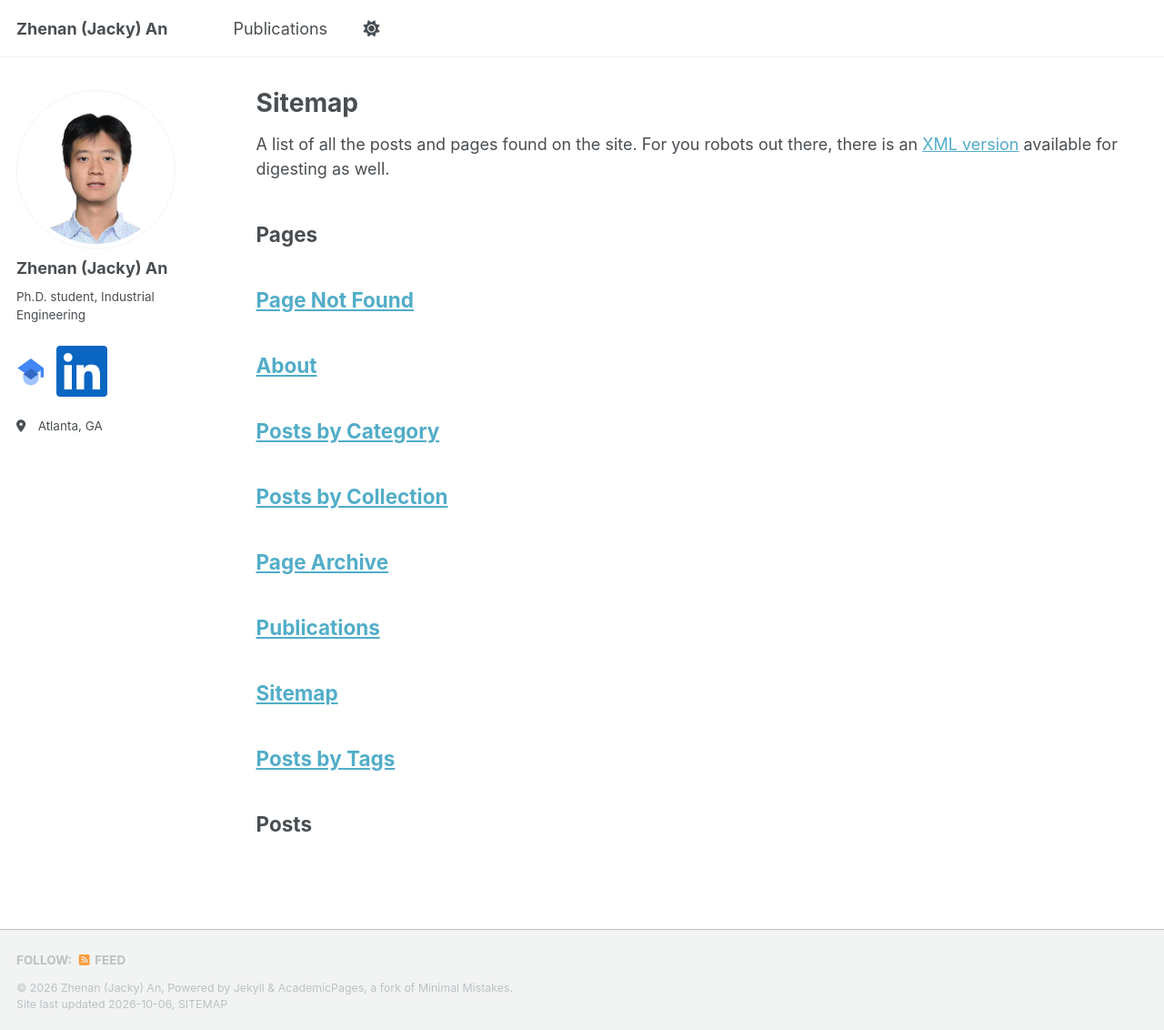
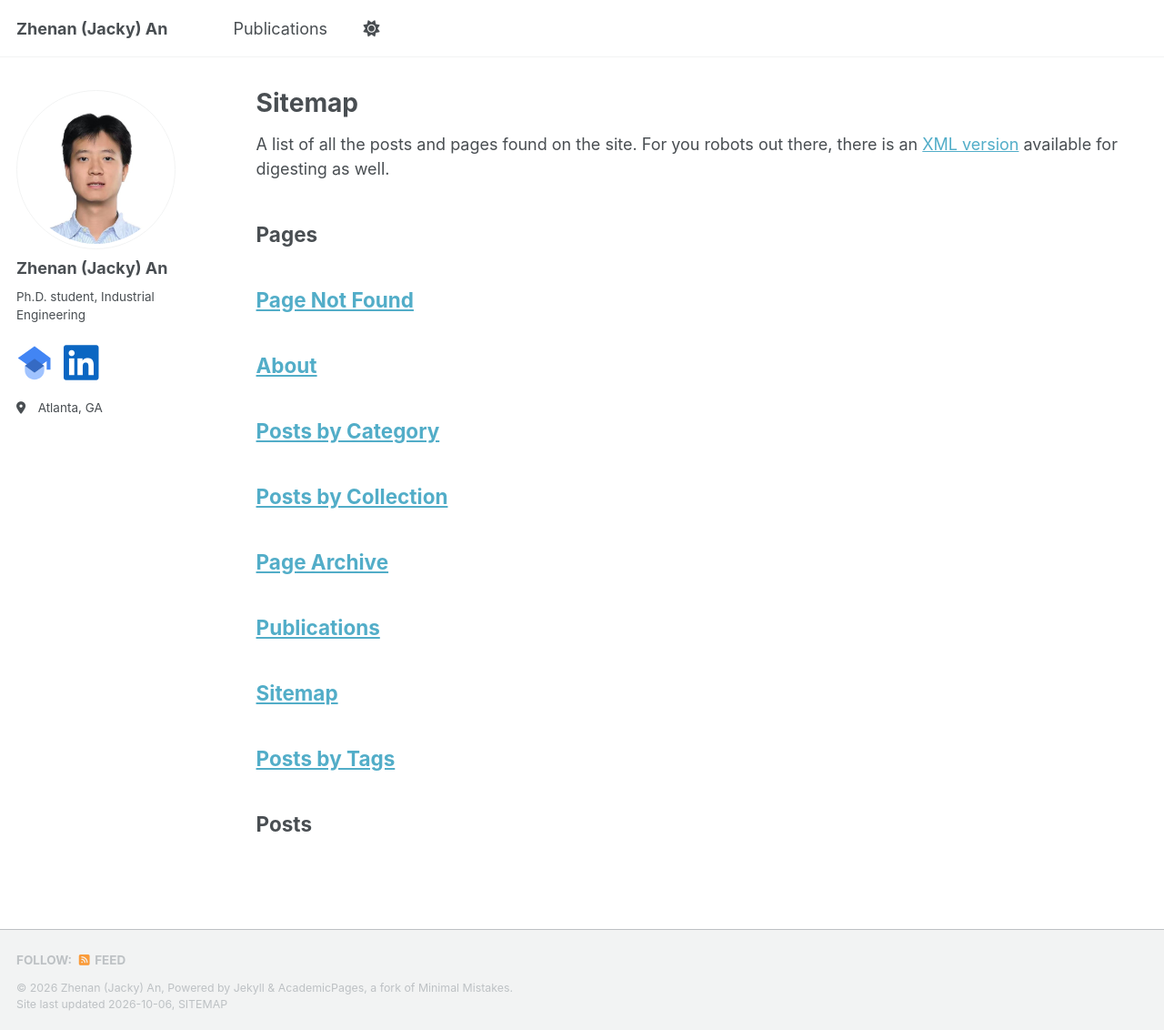
Before and after one commit to JackyAn0072/jackyan0072.github.io, a Jekyll site: the page built from _pages/sitemap.md, in a window 1280 px wide and 1132 px high. Shown: the whole window at 91% size. Built offline with Jekyll 4.4.1, drawn with Linux system fonts in a browser that asks for light colours; a style sheet for code colours, icons or effects is not loaded.

Commit message:
Publications hierarchy (title > authors > venue/status pill), equal-size sidebar icons
Co-Authored-By: Claude Sonnet 5.5 <noreply@anthropic.com>

```diff
--- a/_includes/archive-single.html
+++ b/_includes/archive-single.html
@@ -27,7 +27,11 @@
     {% endif %}
 
     {% if post.collection == 'publications' %}
-    <h2 class="archive__item-title pub-title" itemprop="headline">{{ title }}{% if post.paperurl or post.abstracturl or post.posterurl or post.slidesurl or post.bibtexurl %}<span class="pub-links">{% if post.paperurl %}<a href="{{ post.paperurl }}">DOI</a>{% endif %}{% if post.abstracturl %}<a href="{{ post.abstracturl }}">Abstract</a>{% endif %}{% if post.posterurl %}<a href="{{ post.posterurl }}">Poster (PDF)</a>{% endif %}{% if post.slidesurl %}<a href="{{ post.slidesurl }}">Slides</a>{% endif %}{% if post.bibtexurl %}<a href="{{ post.bibtexurl }}">BibTeX</a>{% endif %}</span>{% endif %}</h2>
+    <div class="pub">
+      <p class="pub__title">{{ title }}{% if post.paperurl or post.abstracturl or post.posterurl or post.slidesurl or post.bibtexurl %}<span class="pub-links">{% if post.paperurl %}<a href="{{ post.paperurl }}">DOI</a>{% endif %}{% if post.abstracturl %}<a href="{{ post.abstracturl }}">Abstract</a>{% endif %}{% if post.posterurl %}<a href="{{ post.posterurl }}">Poster (PDF)</a>{% endif %}{% if post.slidesurl %}<a href="{{ post.slidesurl }}">Slides</a>{% endif %}{% if post.bibtexurl %}<a href="{{ post.bibtexurl }}">BibTeX</a>{% endif %}</span>{% endif %}</p>
+      {% if post.citation %}<p class="pub__authors">{{ post.citation }}</p>{% endif %}
+      <p class="pub__venue"><i>{{ post.venue }}</i>{% if post.status %}<span class="pub__status">{{ post.status }}</span>{% endif %}</p>
+    </div>
     {% else %}
     <h2 class="archive__item-title" itemprop="headline">
       {% if post.link %}
@@ -36,7 +40,6 @@
         <a href="{{ base_path }}{{ post.url }}" rel="permalink">{{ title }}</a>
       {% endif %}
     </h2>
-    {% endif %}
 
     {% if post.read_time %}
       <p class="page__meta"><i class="fa fa-clock" aria-hidden="true"></i> {% include read-time.html %}</p>
@@ -44,8 +47,6 @@
 
         {% if post.collection == 'teaching' %}
           <p> {{ post.type }}, <i>{{ post.venue }}</i>, {{ post.date | default: "1900-01-01" | date: "%Y" }} </p>
-        {% elsif post.collection == 'publications' %}
-          <p><i>{{ post.venue }}</i>{% if post.status %} &mdash; {{ post.status }}{% endif %}</p>
         {% elsif post.date %}
          <p class="page__date"><strong><i class="fa fa-fw fa-calendar" aria-hidden="true"></i> {{ site.data.ui-text[site.locale].date_label | default: "Published:" }}</strong> <time datetime="{{ post.date | default: "1900-01-01" | date_to_xmlschema }}">{{ post.date | default: "1900-01-01" | date: "%B %d, %Y" }}</time></p>
         {% endif %}
@@ -57,6 +58,7 @@
     {% endif %}
 
     {% if post.citation %}<p>{{ post.citation }}</p>{% endif %}
+    {% endif %}
 
   </article>
 </div>
--- a/_includes/author-profile.html
+++ b/_includes/author-profile.html
@@ -22,7 +22,7 @@
 
   {% if author.googlescholar or author.linkedin %}
   <div class="author__bigicons">
-    {% if author.googlescholar %}<a href="{{ author.googlescholar }}" title="Google Scholar" aria-label="Google Scholar"><img class="scholar-icon" width="32" height="32" style="width:32px;height:32px" src="{{ '/images/google-scholar.svg' | prepend: base_path }}" alt="Google Scholar"></a>{% endif %}
+    {% if author.googlescholar %}<a href="{{ author.googlescholar }}" title="Google Scholar" aria-label="Google Scholar"><img class="scholar-icon" width="40" height="40" style="width:40px;height:40px" src="{{ '/images/google-scholar.svg' | prepend: base_path }}" alt="Google Scholar"></a>{% endif %}
     {% if author.linkedin %}<a href="{% if author.linkedin contains '://' %}{{ author.linkedin }}{% else %}https://www.linkedin.com/in/{{ author.linkedin }}{% endif %}" title="LinkedIn" aria-label="LinkedIn"><i class="fab fa-linkedin" aria-hidden="true"></i></a>{% endif %}
   </div>
   {% endif %}
--- a/_sass/layout/_archive.scss
+++ b/_sass/layout/_archive.scss
@@ -244,15 +244,49 @@
   }
 }
 
-/* Publication titles: plain text, with small DOI/Abstract/Poster links inline after it */
-.archive__item-title.pub-title {
-  font-size: 1em; // same size as the body text on the home page
-  font-weight: 600;
-  margin-top: 1.4em;
+/* Publications: title > authors > venue/status, tight inside an entry, loose between entries */
+.pub {
+  margin: 0 0 1.7em;
+}
+
+.pub__title {
+  margin: 0 0 0.3em;
+  font-size: 1em;
+  font-weight: 700;
+  line-height: 1.35;
+  color: #2a2d31;
+}
+
+.pub__authors {
+  margin: 0 0 0.2em;
+  font-size: 0.9em;
+  line-height: 1.45;
+  color: #3d4147;
+}
+
+.pub__venue {
+  margin: 0;
+  font-size: 0.9em;
+  color: #6b7078;
+
+  i { color: #4b5057; }
+}
+
+.pub__status {
+  display: inline-block;
+  margin-left: 0.7em;
+  padding: 0 0.55em;
+  font-size: 0.8em;
+  line-height: 1.7;
+  border: 1px solid #d5d8dc;
+  border-radius: 999px;
+  color: #6b7078;
+  background: #f4f5f6;
+  vertical-align: 0.05em;
 }
 
 .pub-links {
-  margin-left: 0.6em;
+  margin-left: 0.7em;
   font-size: 0.75em;
   font-weight: 400;
   white-space: nowrap;
--- a/_sass/layout/_sidebar.scss
+++ b/_sass/layout/_sidebar.scss
@@ -338,7 +338,7 @@
   align-items: center;
 
   i {
-    font-size: 64px;
+    font-size: 44px;
   }
 
   .fa-linkedin {
@@ -347,7 +347,7 @@
 
   .scholar-icon {
     display: block;
-    width: 32px;
-    height: 32px;
+    width: 40px;
+    height: 40px;
   }
 }
```
